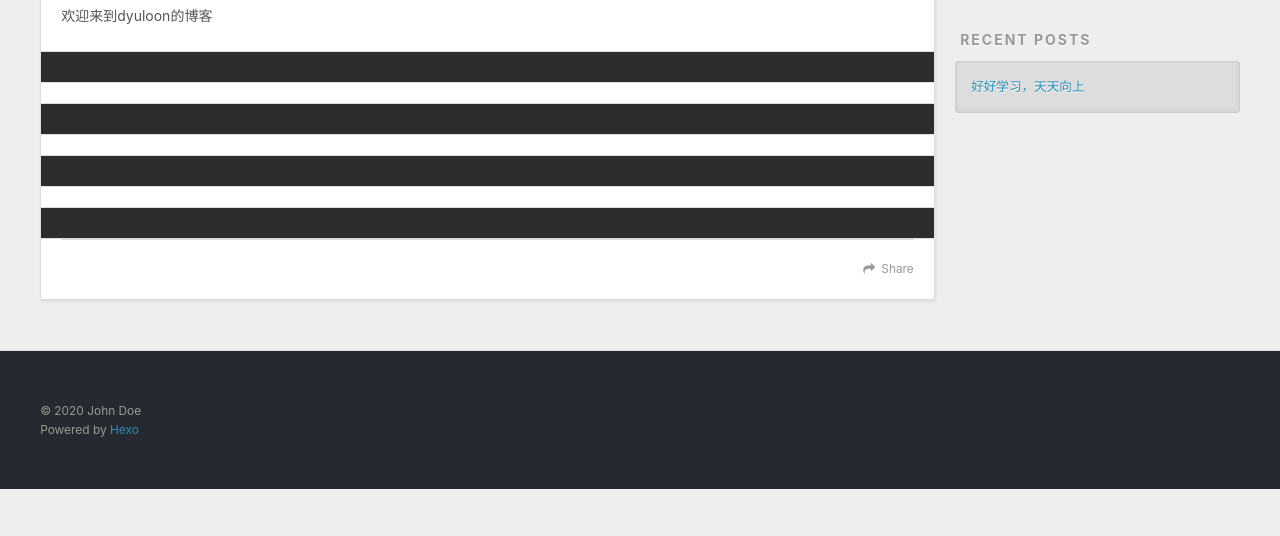
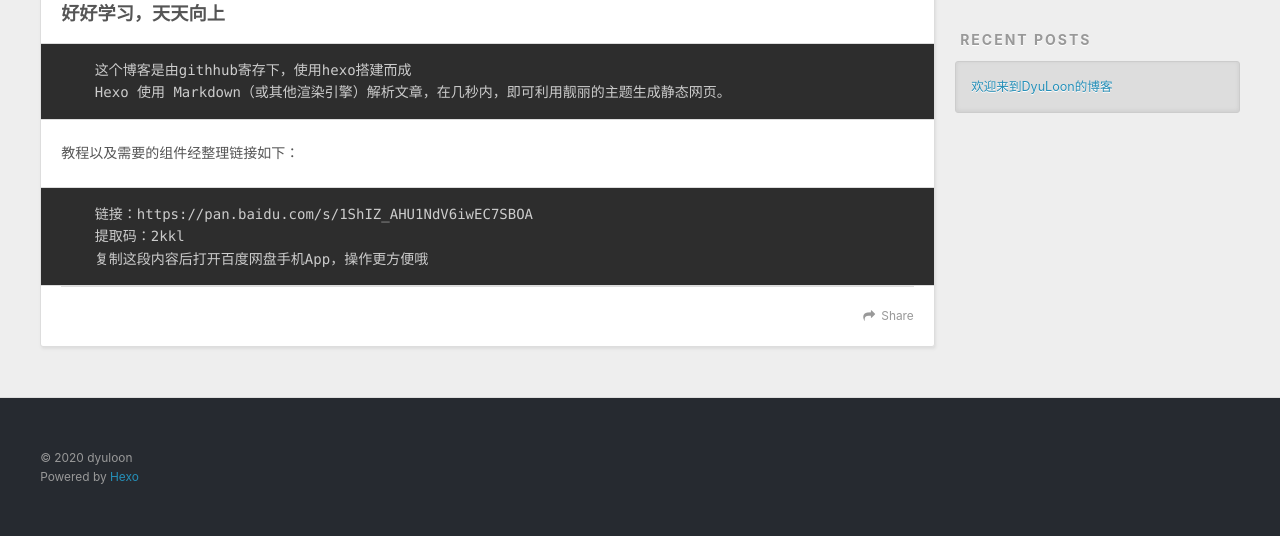
Before and after one commit to 123dddasd/dyuloon.github.io, a plain HTML site: page 2020/10/27/hello-world/index.html in a window 1280 px wide. Shown: the part 448-984 px from the top of the page. Before the commit the page ends 937 px from the top, so only its background shows below. Drawn offline with nearby package versions, Linux system fonts and the light colour scheme; files that its build step writes are made by us from their sources; files whose address does not match are found by name.

Commit message:
Site updated: 2020-10-28 17:11:47

```diff
--- a/2020/10/27/hello-world/index.html
+++ b/2020/10/27/hello-world/index.html
@@ -5,18 +5,18 @@
 
 
 
-  <title>好好学习，天天向上 | Hexo</title>
+  <title>欢迎来到DyuLoon的博客 | Hexo</title>
   <meta name="viewport" content="width=device-width, initial-scale=1, maximum-scale=1">
-  <meta name="description" content="欢迎来到dyuloon的博客">
+  <meta name="description" content="好好学习，天天向上    这个博客是由githhub寄存下，使用hexo搭建而成     Hexo 使用 Markdown（或其他渲染引擎）解析文章，在几秒内，即可利用靓丽的主题生成静态网页。 教程以及需要的组件经整理链接如下：     链接：https:&#x2F;&#x2F;pan.baidu.com&#x2F;s&#x2F;1ShIZ_AHU1NdV6iwEC7SBOA      提取码：2kkl      复制这段内容后打开百度">
 <meta property="og:type" content="article">
-<meta property="og:title" content="好好学习，天天向上">
+<meta property="og:title" content="欢迎来到DyuLoon的博客">
 <meta property="og:url" content="http://example.com/2020/10/27/hello-world/index.html">
 <meta property="og:site_name" content="Hexo">
-<meta property="og:description" content="欢迎来到dyuloon的博客">
-<meta property="og:locale" content="en_US">
+<meta property="og:description" content="好好学习，天天向上    这个博客是由githhub寄存下，使用hexo搭建而成     Hexo 使用 Markdown（或其他渲染引擎）解析文章，在几秒内，即可利用靓丽的主题生成静态网页。 教程以及需要的组件经整理链接如下：     链接：https:&#x2F;&#x2F;pan.baidu.com&#x2F;s&#x2F;1ShIZ_AHU1NdV6iwEC7SBOA      提取码：2kkl      复制这段内容后打开百度">
+<meta property="og:locale">
 <meta property="article:published_time" content="2020-10-27T14:46:49.463Z">
-<meta property="article:modified_time" content="2020-10-28T08:51:28.995Z">
-<meta property="article:author" content="John Doe">
+<meta property="article:modified_time" content="2020-10-28T09:09:18.288Z">
+<meta property="article:author" content="dyuloon">
 <meta name="twitter:card" content="summary">
 
     <link rel="alternate" href="/Blog/atom.xml" title="Hexo" type="application/atom+xml">
@@ -78,7 +78,7 @@
 
 
     <h1 class="article-title" itemprop="name">
-      好好学习，天天向上
+      欢迎来到DyuLoon的博客
     </h1>
 
 
@@ -86,11 +86,12 @@
 
     <div class="article-entry" itemprop="articleBody">
 
-        <p>欢迎来到dyuloon的博客</p>
-<h2 id=""><a href="#" class="headerlink" title=""></a></h2><h3 id="-1"><a href="#-1" class="headerlink" title=""></a></h3><pre><code class="bash"></code></pre>
-<h3 id="-2"><a href="#-2" class="headerlink" title=""></a></h3><pre><code class="bash"></code></pre>
-<h3 id="-3"><a href="#-3" class="headerlink" title=""></a></h3><pre><code class="bash"></code></pre>
-<h3 id="-4"><a href="#-4" class="headerlink" title=""></a></h3><pre><code class="bash"></code></pre>
+        <h3 id="好好学习，天天向上"><a href="#好好学习，天天向上" class="headerlink" title="好好学习，天天向上"></a>好好学习，天天向上</h3><pre><code class="bash">    这个博客是由githhub寄存下，使用hexo搭建而成
+    Hexo 使用 Markdown（或其他渲染引擎）解析文章，在几秒内，即可利用靓丽的主题生成静态网页。</code></pre>
+<p>教程以及需要的组件经整理链接如下：</p>
+<pre><code class="bash">    链接：https://pan.baidu.com/s/1ShIZ_AHU1NdV6iwEC7SBOA
+    提取码：2kkl
+    复制这段内容后打开百度网盘手机App，操作更方便哦</code></pre>
 
 
     </div>
@@ -134,7 +135,7 @@
       <ul>
 
           <li>
-            <a href="/Blog/2020/10/27/hello-world/">好好学习，天天向上</a>
+            <a href="/Blog/2020/10/27/hello-world/">欢迎来到DyuLoon的博客</a>
           </li>
 
       </ul>
@@ -149,7 +150,7 @@
 
   <div class="outer">
     <div id="footer-info" class="inner">
-      &copy; 2020 John Doe<br>
+      &copy; 2020 dyuloon<br>
       Powered by <a href="http://hexo.io/" target="_blank">Hexo</a>
     </div>
   </div>
```
Also changed, not shown: archives/2020/10/index.html (+5 -5 lines), archives/2020/index.html (+5 -5 lines), archives/index.html (+5 -5 lines), index.html (+11 -10 lines).
